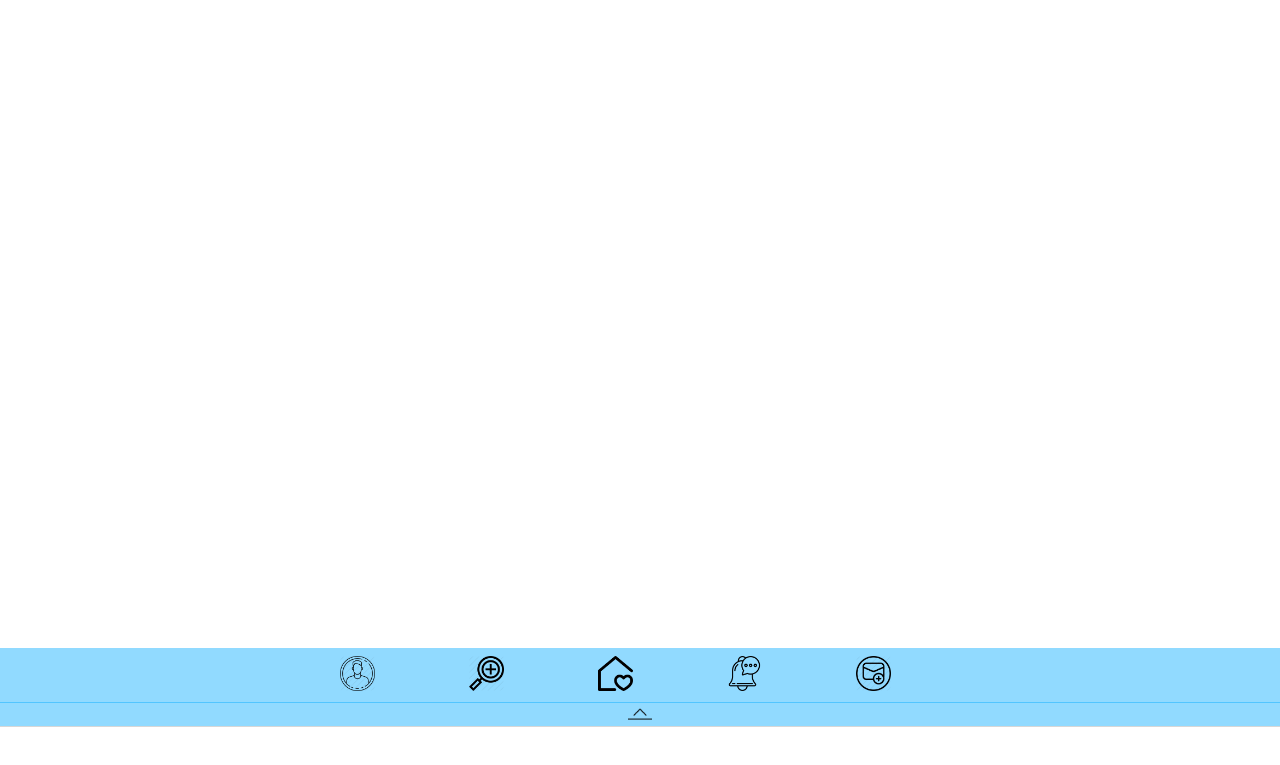
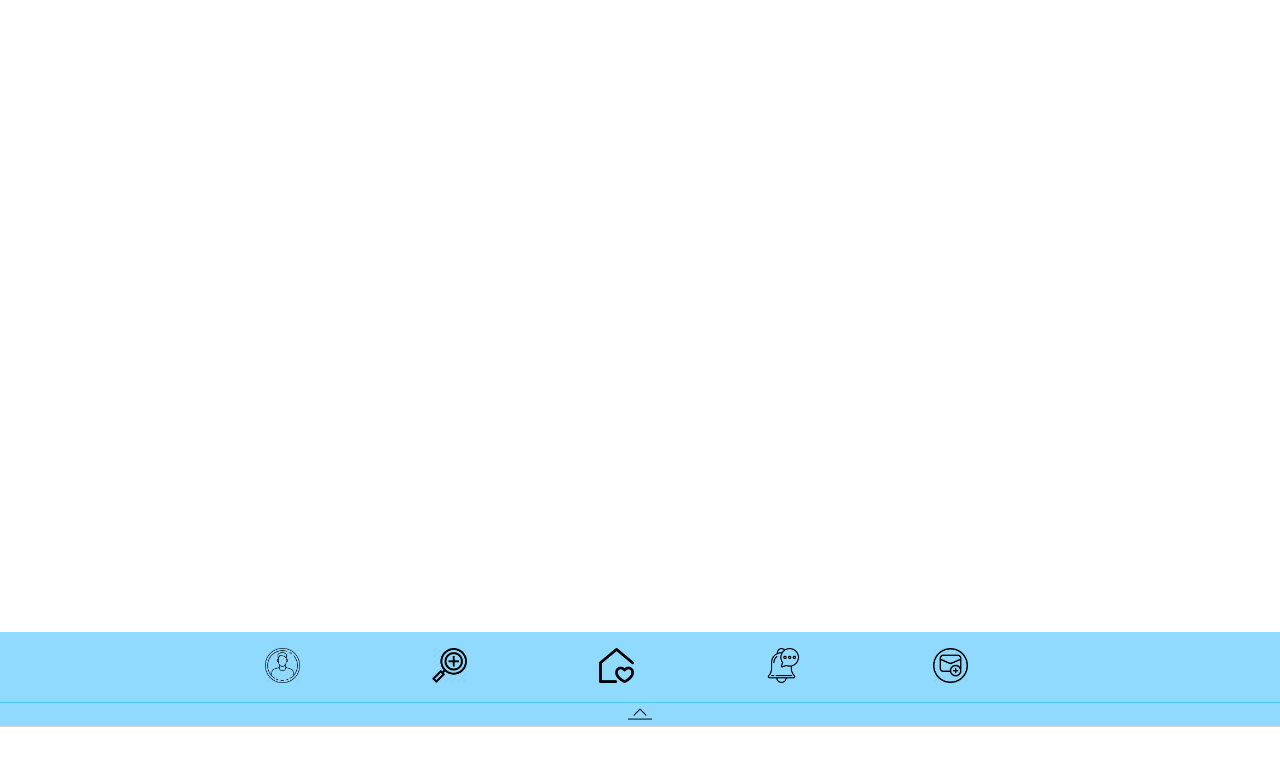
Before and after one commit to D-GENA/K-VIAN-Intro-To-Web-Tech, a plain HTML site: page WebText/index.html in a window 1280 px wide. Both pictures are taken after a click on the element 640 px from the left and 787 px from the top of the page. Shown: the part 73-838 px from the top of the page. Drawn offline with Linux system fonts and the light colour scheme.

```diff
--- a/WebText/style.css
+++ b/WebText/style.css
@@ -75,15 +75,18 @@ footer ul {
   /*border: 1px solid green;*/
   list-style: none;
   white-space: nowrap;
-  padding: 0;
-  margin: 8px 0;
+  /*margin: 8px 0;*/
   text-align: center;
-  position: relative;
-  left:20px;
+  position: inherit;
+  left:50%;
+  width: 100%;
 }
 
 footer ul li {
   display: inline-block;
+  padding-right: 10%;
+  padding-l: 10%;
+
  /* border: 1px solid yellow;*/
 
 
@@ -92,17 +95,10 @@ footer ul li {
 footer ul li a {
   text-decoration: none;
   color: black;
-  padding-right: 90px;
- }/*in order to get the link button shorter i would need to change them individually and put each link in its own position*/
+  padding-right: 100%;
+ }/*in order to get the link button shorter i would need to change them individually and
+ put each link in its own position*/
 
-footer ul li a img:hover{
-  /*height: 35.5px;
-  width:35.5px;*/
-  color:yellow;
-  opacity:.3;
-  transition-duration:.2s;
-  transition-timing-function: ease-in-out;
-}
 
 
 footer ul li a img{
@@ -111,6 +107,22 @@ footer ul li a img{
   width: 35px;
   background-repeat: no-repeat;
 }
+
+footer ul li a img:hover{
+  /*height: 35.5px;
+  width:35.5px;*/
+  opacity:.3;
+  /* transition-duration:.2s;
+  transition-timing-function: ease-in-out; */
+}
+
+/* footer ul li a img:active{
+  position: inherit;
+  opacity:12;
+  height: 38px;
+  width: 38px;
+  background-repeat: no-repeat;
+} */
 
 #toggleBtn{
   transition-duration:ms;
```
